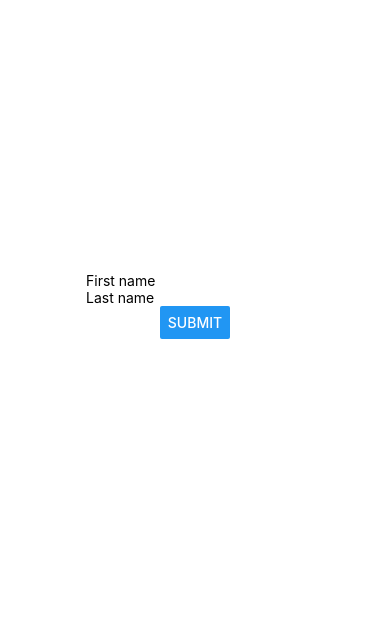
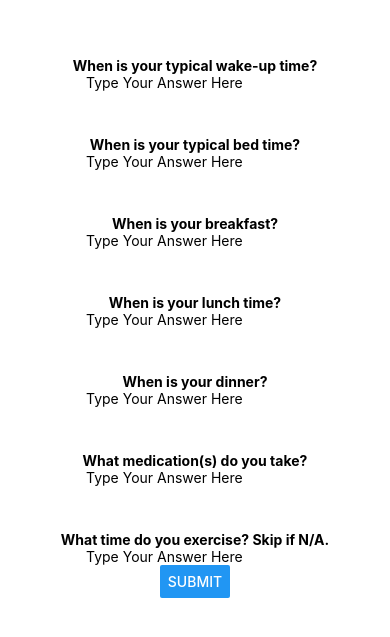
Before and after one commit to brandon-kong/CogniCoach, a React Native app in the folder app/: screen /quiz in a window 390 px wide. Shown: the part 117-754 px from the top of the page. Built offline with nearby package versions, Linux system fonts and the light colour scheme.

Commit message:
added questions

```diff
--- a/app/App.js
+++ b/app/App.js
@@ -21,7 +21,7 @@ import Patient from './screens/dashboard/patient/index';
 import Game from './screens/game/index';
 import Family from './screens/family/index';
 
-import Personalassistant from './screens/Personalassistant';
+import Personalassistant from './screens/personalassistant';
 import Faceai from './screens/Faceai'
 
 const Tab = createBottomTabNavigator();
@@ -31,7 +31,7 @@ export default function App() {
   return (
     <NavigationContainer>
       <Stack.Navigator>
-      <Stack.Screen
+      {/* <Stack.Screen
           name="home"
           component={Home}
           options={{ title: 'Home', headerShown: false }}
@@ -55,13 +55,13 @@ export default function App() {
           name="login"
           component={Login}
           options={{ title: 'Login', headerShown: false }}
-      />
+      /> */}
       <Stack.Screen
           name="quiz"
           component={Quiz}
           options={{ title: 'Quiz', headerShown: false }}
       />
-      <Stack.Screen
+      {/* <Stack.Screen
           name="caregiver"
           component={CaregiverTabs}
           options={{ title: 'Caregiver', headerShown: false }}
@@ -75,7 +75,7 @@ export default function App() {
           name="game-screen"
           component={GameScreen}
           options={{ title: 'Game', headerShown: false }}
-      />
+      /> */}
       </Stack.Navigator>
       <StatusBar style="auto" />
     </NavigationContainer>
--- a/app/screens/quiz/index.js
+++ b/app/screens/quiz/index.js
@@ -36,23 +36,25 @@ export default function Quiz({navigation}){
     return (
 
         <View style={styles.container}>
-        <Controller
+        <Text style={styles.qaBox}>When is your typical wake-up time?</Text>
+        <Controller style={styles.qaBox}
             control={control}
             rules={{
             required: true,
             }}
             render={({ field: { onChange, onBlur, value } }) => (
             <TextInput
-                placeholder="First name"
+                placeholder="Type Your Answer Here"
                 onBlur={onBlur}
                 onChangeText={onChange}
                 value={value}
             />
             )}
-            name="firstName"
+            name="wakeTime"
         />
-        {errors.firstName && <Text>This is required.</Text>}
+        {errors.wakeTime && <Text>This is required.</Text>}
 
+        <Text style={styles.qaBox}>When is your typical bed time?</Text>
         <Controller
             control={control}
             rules={{
@@ -60,16 +62,101 @@ export default function Quiz({navigation}){
             }}
             render={({ field: { onChange, onBlur, value } }) => (
             <TextInput
-                placeholder="Last name"
+                placeholder="Type Your Answer Here"
                 onBlur={onBlur}
                 onChangeText={onChange}
                 value={value}
             />
             )}
-            name="lastName"
+            name="bedTime"
         />
 
-        <Button title="Submit" onPress={handleSubmit(onSubmit)} />
+        <Text style={styles.qaBox}>When is your breakfast?</Text>
+        <Controller
+            control={control}
+            rules={{
+            maxLength: 100,
+            }}
+            render={({ field: { onChange, onBlur, value } }) => (
+            <TextInput
+                placeholder="Type Your Answer Here"
+                onBlur={onBlur}
+                onChangeText={onChange}
+                value={value}
+            />
+            )}
+            name="breakfast"
+        />
+
+        <Text style={styles.qaBox}>When is your lunch time?</Text>
+        <Controller
+            control={control}
+            rules={{
+            maxLength: 100,
+            }}
+            render={({ field: { onChange, onBlur, value } }) => (
+            <TextInput
+                placeholder="Type Your Answer Here"
+                onBlur={onBlur}
+                onChangeText={onChange}
+                value={value}
+            />
+            )}
+            name="lunch"
+        />
+
+        <Text style={styles.qaBox}>When is your dinner?</Text>
+        <Controller
+            control={control}
+            rules={{
+            maxLength: 100,
+            }}
+            render={({ field: { onChange, onBlur, value } }) => (
+            <TextInput
+                placeholder="Type Your Answer Here"
+                onBlur={onBlur}
+                onChangeText={onChange}
+                value={value}
+            />
+            )}
+            name="dinner"
+        />
+
+        <Text style={styles.qaBox}>What medication(s) do you take?</Text>
+        <Controller
+            control={control}
+            rules={{
+            maxLength: 100,
+            }}
+            render={({ field: { onChange, onBlur, value } }) => (
+            <TextInput
+                placeholder="Type Your Answer Here"
+                onBlur={onBlur}
+                onChangeText={onChange}
+                value={value}
+            />
+            )}
+            name="medication"
+        />
+
+        <Text style={styles.qaBox}>What time do you exercise? Skip if N/A.</Text>
+        <Controller
+            control={control}
+            rules={{
+            maxLength: 100,
+            }}
+            render={({ field: { onChange, onBlur, value } }) => (
+            <TextInput
+                placeholder="Type Your Answer Here"
+                onBlur={onBlur}
+                onChangeText={onChange}
+                value={value}
+            />
+            )}
+            name="exercise"
+        />
+
+        <Button title="Submit" onPress={handleSubmit(onSubmit)} style={styles.qaBox} />
         </View>
         // <View style={styles.container}>
         //     <Text>Quiz</Text>
@@ -120,7 +207,9 @@ const styles = StyleSheet.create({
         // padding: 10,
     },
     qaBox:{
-        padding:15,
+        // padding:20,
+        paddingTop:45,
+        fontWeight: 'bold',
     }
 })
 
```
